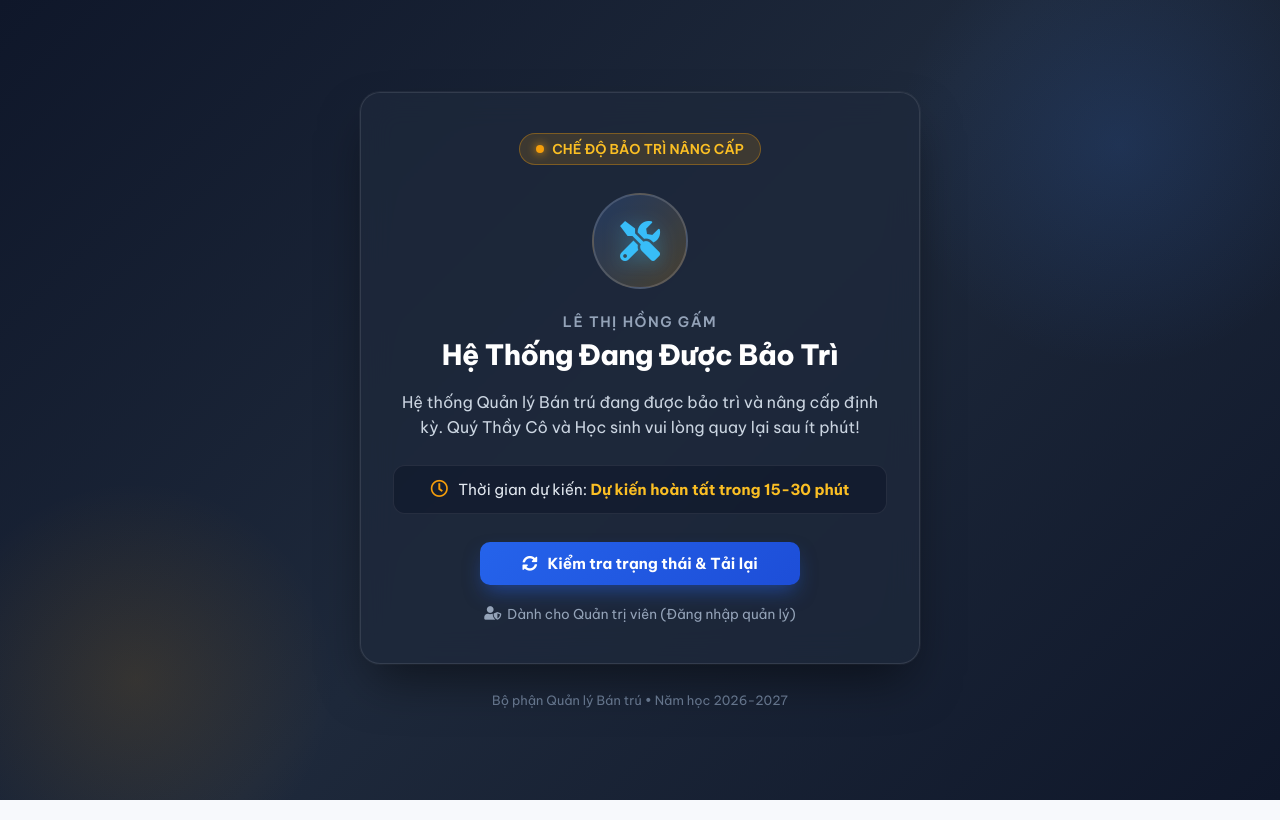
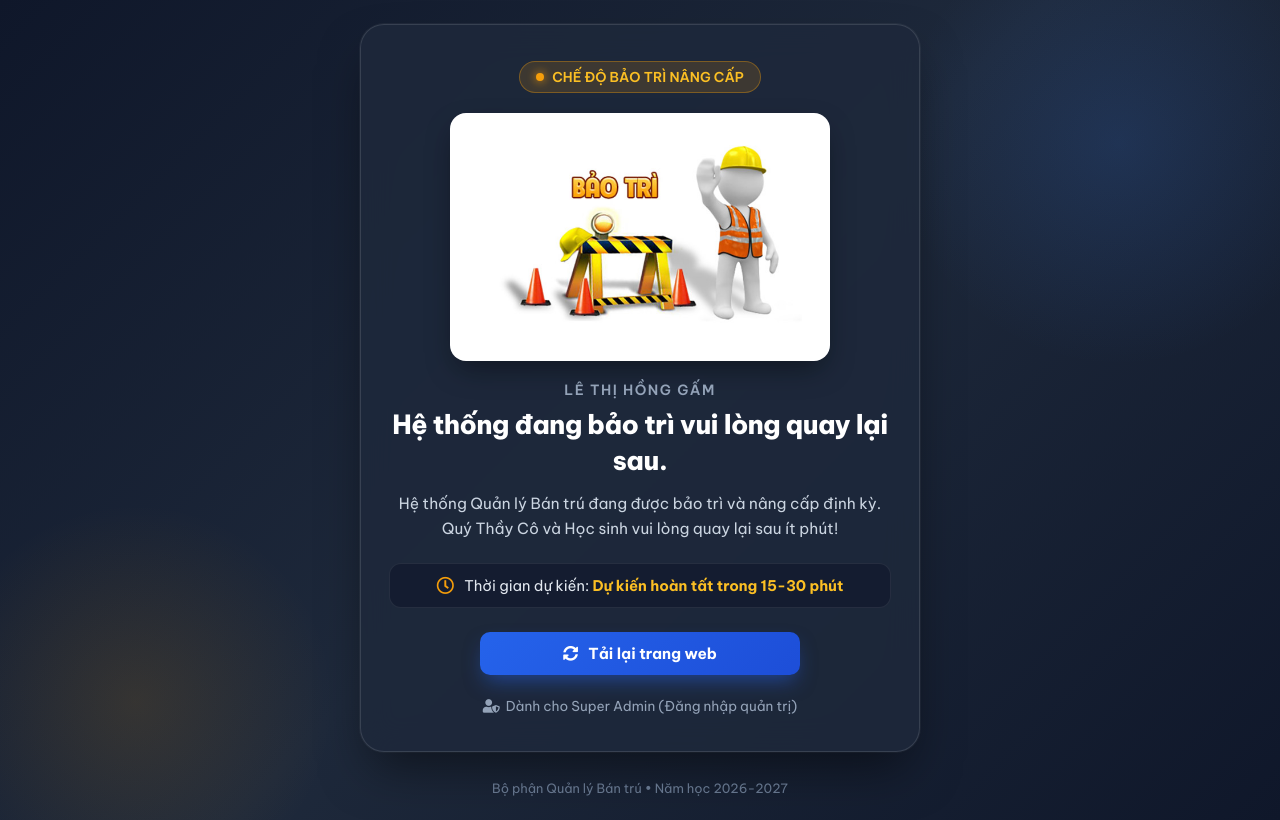
Before and after one commit to DuyKhoa78/lthg-bantru, a React (Vite) app: page /maintenance in a window 1280 px wide. Built offline with nearby package versions, Linux system fonts and the light colour scheme; no server answers.

Commit message:
feat: show bao-tri.jpg on maintenance page and restrict access to super admin only

```diff
--- a/public/maintenance.html
+++ b/public/maintenance.html
@@ -119,12 +119,12 @@
       CHẾ ĐỘ BẢO TRÌ NÂNG CẤP
     </div>
 
-    <div class="icon-wrap">
-      <i class="fas fa-tools"></i>
+    <div style="max-width: 380px; width: 100%; margin: 0 auto 20px; border-radius: 16px; overflow: hidden; background: #ffffff; padding: 12px; box-shadow: 0 10px 25px -5px rgba(0,0,0,0.4); border: 2px solid rgba(255,255,255,0.15); display: flex; justify-content: center; align-items: center;">
+      <img src="/bao-tri.jpg" alt="Bảo trì" style="max-width: 100%; max-height: 220px; object-fit: contain; display: block; border-radius: 8px;">
     </div>
 
     <div class="school-name">TRƯỜNG THPT LÊ THỊ HỒNG GẤM</div>
-    <h1 class="title">Hệ Thống Đang Được Bảo Trì</h1>
+    <h1 class="title">Hệ thống đang bảo trì vui lòng quay lại sau.</h1>
 
     <p class="desc">
       Hệ thống Quản lý Bán trú đang được tiến hành cập nhật và tối ưu hóa định kỳ để nâng cao chất lượng dịch vụ. Quý Thầy Cô và Học sinh vui lòng quay lại sau ít phút. Xin chân thành cảm ơn!
--- a/src/components/auth/ProtectedRoute.jsx
+++ b/src/components/auth/ProtectedRoute.jsx
@@ -20,9 +20,9 @@ export default function ProtectedRoute({ children }) {
     );
   }
 
-  // Khi hệ thống bật bảo trì: Chặn mọi người dùng, ngoại trừ Quản trị viên (Admin / Superuser)
-  const isAdmin = user && (user.is_superuser || user.is_admin || user.role === 'admin');
-  if (systemStatus?.bao_tri && !isAdmin) {
+  // Khi hệ thống bật bảo trì: Chặn mọi người dùng, ngoại trừ Super Admin (is_superuser: true)
+  const isSuperAdmin = user && (user.is_superuser === true || user.role === 'super_admin');
+  if (systemStatus?.bao_tri && !isSuperAdmin) {
     return <Maintenance status={systemStatus} onRetry={refreshSystemStatus} />;
   }
 
--- a/src/components/layout/MainLayout.jsx
+++ b/src/components/layout/MainLayout.jsx
@@ -77,7 +77,7 @@ export default function MainLayout() {
             <div style={{ display: 'flex', alignItems: 'center', gap: '10px' }}>
               <i className="fas fa-exclamation-triangle" style={{ fontSize: '1.25rem', color: '#fef08a' }}></i>
               <span>
-                <strong style={{ color: '#fef08a' }}>CHẾ ĐỘ BẢO TRÌ ĐANG BẬT:</strong> Người dùng thông thường hiện không thể truy cập hệ thống.
+                <strong style={{ color: '#fef08a' }}>CHẾ ĐỘ BẢO TRÌ ĐANG BẬT:</strong> Hệ thống đang bảo trì — Hiện chỉ có Super Admin mới có quyền truy cập.
               </span>
             </div>
             <Link to="/cau-hinh" style={{
--- a/src/pages/core/Maintenance.jsx
+++ b/src/pages/core/Maintenance.jsx
@@ -1,8 +1,10 @@
 import { useState, useEffect, useCallback } from 'react';
 import { Link } from 'react-router-dom';
+import { useAuth } from '../../hooks/useAuth';
 import api from '../../services/api';
 
 export default function Maintenance({ status, onRetry }) {
+  const { user, logout } = useAuth();
   const [checking, setChecking] = useState(false);
   const [systemInfo, setSystemInfo] = useState(status || {
     bao_tri: true,
@@ -77,17 +79,17 @@ export default function Maintenance({ status, onRetry }) {
       <div style={{
         maxWidth: '560px',
         width: '100%',
-        background: 'rgba(30, 41, 59, 0.75)',
+        background: 'rgba(30, 41, 59, 0.85)',
         backdropFilter: 'blur(16px)',
         WebkitBackdropFilter: 'blur(16px)',
-        border: '1px solid rgba(255, 255, 255, 0.1)',
-        borderRadius: '20px',
-        padding: '40px 32px',
+        border: '1px solid rgba(255, 255, 255, 0.12)',
+        borderRadius: '24px',
+        padding: '36px 28px',
         boxShadow: '0 25px 50px -12px rgba(0, 0, 0, 0.5), 0 0 0 1px rgba(255, 255, 255, 0.05)',
         textAlign: 'center',
         zIndex: 1,
       }}>
-        {/* Animated Badge & Icon */}
+        {/* Animated Badge */}
         <div style={{
           display: 'inline-flex',
           alignItems: 'center',
@@ -99,7 +101,7 @@ export default function Maintenance({ status, onRetry }) {
           color: '#fbbf24',
           fontSize: '0.85rem',
           fontWeight: 600,
-          marginBottom: '28px',
+          marginBottom: '20px',
         }}>
           <span style={{
             width: '8px',
@@ -112,57 +114,66 @@ export default function Maintenance({ status, onRetry }) {
           CHẾ ĐỘ BẢO TRÌ NÂNG CẤP
         </div>
 
-        {/* Big Icon */}
+        {/* Hero Maintenance Image from /public/bao-tri.jpg */}
         <div style={{
-          position: 'relative',
-          width: '96px',
-          height: '96px',
-          margin: '0 auto 24px',
+          maxWidth: '380px',
+          width: '100%',
+          margin: '0 auto 20px',
+          borderRadius: '16px',
+          overflow: 'hidden',
+          boxShadow: '0 12px 30px -6px rgba(0, 0, 0, 0.45)',
+          background: '#ffffff',
+          padding: '12px',
           display: 'flex',
+          justifyContent: 'center',
           alignItems: 'center',
-          justifyContent: 'center',
-          background: 'linear-gradient(135deg, rgba(59, 130, 246, 0.2), rgba(245, 158, 11, 0.2))',
-          borderRadius: '50%',
-          border: '2px solid rgba(255, 255, 255, 0.15)',
+          border: '2px solid rgba(255, 255, 255, 0.15)'
         }}>
-          <i className="fas fa-tools" style={{
-            fontSize: '2.5rem',
-            color: '#38bdf8',
-            filter: 'drop-shadow(0 4px 10px rgba(56, 189, 248, 0.4))',
-          }}></i>
+          <img
+            src="/bao-tri.jpg"
+            alt="Hệ thống đang bảo trì"
+            style={{
+              maxWidth: '100%',
+              height: 'auto',
+              maxHeight: '220px',
+              objectFit: 'contain',
+              display: 'block',
+              borderRadius: '8px',
+            }}
+          />
         </div>
 
         {/* School Name & Title */}
         <div style={{
-          fontSize: '0.9rem',
+          fontSize: '0.88rem',
           textTransform: 'uppercase',
           letterSpacing: '1.5px',
           color: '#94a3b8',
           fontWeight: 600,
-          marginBottom: '6px',
+          marginBottom: '8px',
         }}>
           {systemInfo?.ten_truong || 'TRƯỜNG THPT LÊ THỊ HỒNG GẤM'}
         </div>
         <h1 style={{
-          fontSize: '1.75rem',
+          fontSize: '1.65rem',
           fontWeight: 800,
-          lineHeight: 1.3,
+          lineHeight: 1.35,
           color: '#ffffff',
-          marginBottom: '16px',
+          marginBottom: '14px',
           letterSpacing: '-0.5px',
         }}>
-          Hệ Thống Đang Được Bảo Trì
+          Hệ thống đang bảo trì vui lòng quay lại sau.
         </h1>
 
         {/* Message description */}
         <p style={{
-          fontSize: '1rem',
+          fontSize: '0.96rem',
           lineHeight: 1.6,
           color: '#cbd5e1',
-          marginBottom: '24px',
+          marginBottom: '22px',
           padding: '0 8px',
         }}>
-          {systemInfo?.thong_bao || 'Chúng tôi đang tiến hành cập nhật và tối ưu hóa hệ thống để nâng cao trải nghiệm quản lý bán trú. Xin lỗi quý Thầy Cô và Học sinh vì sự bất tiện này.'}
+          {systemInfo?.thong_bao || 'Hệ thống Quản lý Bán trú đang được bảo trì và nâng cấp định kỳ để nâng cao trải nghiệm dịch vụ. Quý Thầy Cô và Học sinh vui lòng quay lại sau!'}
         </p>
 
         {/* Estimated Time Box */}
@@ -171,13 +182,13 @@ export default function Maintenance({ status, onRetry }) {
             background: 'rgba(15, 23, 42, 0.6)',
             border: '1px solid rgba(255, 255, 255, 0.08)',
             borderRadius: '12px',
-            padding: '14px 18px',
-            marginBottom: '28px',
+            padding: '12px 18px',
+            marginBottom: '24px',
             display: 'flex',
             alignItems: 'center',
             justifyContent: 'center',
             gap: '10px',
-            fontSize: '0.95rem',
+            fontSize: '0.92rem',
             color: '#e2e8f0',
           }}>
             <i className="far fa-clock" style={{ color: '#f59e0b', fontSize: '1.1rem' }}></i>
@@ -185,9 +196,10 @@ export default function Maintenance({ status, onRetry }) {
           </div>
         )}
 
-        {/* Action Button */}
+        {/* Action Buttons */}
         <div style={{ display: 'flex', flexDirection: 'column', gap: '12px', alignItems: 'center' }}>
           <button
+            type="button"
             onClick={checkStatus}
             disabled={checking}
             style={{
@@ -211,17 +223,55 @@ export default function Maintenance({ status, onRetry }) {
             }}
           >
             <i className={`fas fa-sync-alt ${checking ? 'fa-spin' : ''}`}></i>
-            {checking ? 'Đang kiểm tra hệ thống...' : 'Kiểm tra trạng thái & Tải lại'}
+            {checking ? 'Đang kiểm tra hệ thống...' : 'Tải lại trang web'}
           </button>
 
-          {/* Admin link */}
+          {/* If user is logged in as non-superadmin */}
+          {user ? (
+            <div style={{
+              background: 'rgba(239, 68, 68, 0.12)',
+              border: '1px solid rgba(239, 68, 68, 0.3)',
+              borderRadius: '10px',
+              padding: '10px 16px',
+              fontSize: '0.84rem',
+              color: '#fca5a5',
+              marginTop: '12px',
+              textAlign: 'center',
+              lineHeight: 1.5,
+              width: '100%',
+              maxWidth: '380px'
+            }}>
+              <i className="fas fa-lock" style={{ marginRight: 6, color: '#f87171' }}></i>
+              Tài khoản <strong>{user.username}</strong> ({user.fullname || user.role}) không có quyền truy cập khi đang bảo trì.<br />
+              Chỉ <strong>Super Admin</strong> mới có thể truy cập lúc này.
+              <div style={{ marginTop: 8 }}>
+                <button
+                  type="button"
+                  onClick={logout}
+                  style={{
+                    background: 'transparent',
+                    border: '1px solid #f87171',
+                    color: '#fca5a5',
+                    borderRadius: '6px',
+                    padding: '4px 12px',
+                    fontSize: '0.8rem',
+                    cursor: 'pointer',
+                    fontWeight: 600,
+                  }}
+                >
+                  <i className="fas fa-sign-out-alt"></i> Đăng xuất tài khoản
+                </button>
+              </div>
+            </div>
+          ) : (
+            /* Super Admin login link */
             <Link
               to="/login"
               style={{
                 fontSize: '0.85rem',
                 color: '#94a3b8',
                 textDecoration: 'none',
-              marginTop: '8px',
+                marginTop: '10px',
                 display: 'inline-flex',
                 alignItems: 'center',
                 gap: '6px',
@@ -231,8 +281,9 @@ export default function Maintenance({ status, onRetry }) {
               onMouseOut={(e) => e.currentTarget.style.color = '#94a3b8'}
             >
               <i className="fas fa-user-shield"></i>
-            Dành cho Quản trị viên (Đăng nhập quản lý)
+              Dành cho Super Admin (Đăng nhập quản trị)
             </Link>
+          )}
         </div>
       </div>
 
--- a/src/pages/quanli/CauHinh.jsx
+++ b/src/pages/quanli/CauHinh.jsx
@@ -250,7 +250,7 @@ export default function CauHinh() {
                 </label>
               </label>
               <p style={{ fontSize: '.84rem', color: '#64748b', marginTop: 6, lineHeight: 1.5 }}>
-                Khi bật, mọi người dùng thông thường khi vào web sẽ thấy trang <strong>"Hệ thống đang bảo trì"</strong>. Chỉ tài khoản <strong>Quản trị viên (Admin)</strong> mới có thể đăng nhập để kiểm tra và cấu hình.
+                Khi bật, mọi người dùng thông thường khi vào web sẽ thấy thông báo <strong>"Hệ thống đang bảo trì vui lòng quay lại sau"</strong>. Chỉ tài khoản <strong>Super Admin</strong> mới có thể đăng nhập để kiểm tra và cấu hình.
               </p>
             </div>
 
```
Also changed, not shown: public/bao-tri.jpg (added). Lines whose indentation alone changed are shown as unchanged.
